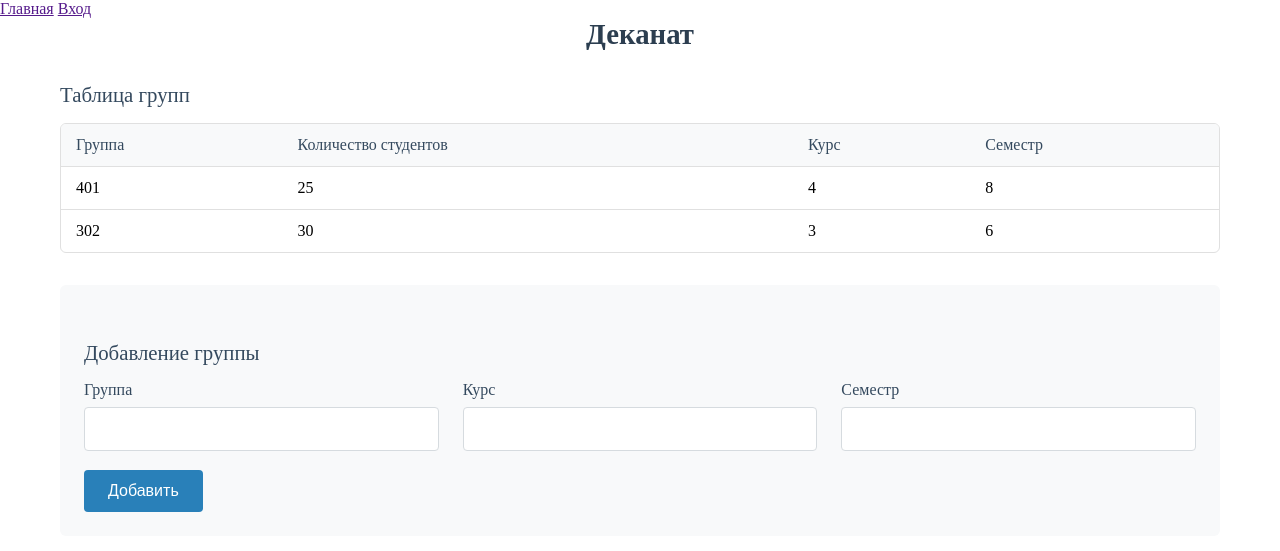
After one commit to karixCode/Server-praktika, a PHP site: template views/site/groups_manage.php in a window 1280 px wide. The commit adds this page. Shown: the top 551 px of the page. Run offline with PHP 8.4, Linux system fonts and the light colour scheme; the template is opened without the code that fills it, so the values that code supplies are empty.

Commit message:
groups manage page

```diff
--- a/app/Controller/Site.php
+++ b/app/Controller/Site.php
@@ -26,6 +26,11 @@ class Site
         return new View('site.students_manage');
     }
 
+    public function groups(): string
+    {
+        return new View('site.groups_manage');
+    }
+
     public function login(Request $request): string
     {
         //Если просто обращение к странице, то отобразить форму
--- a/routes/web.php
+++ b/routes/web.php
@@ -8,5 +8,7 @@ Route::add('GET', '/employees', [Controller\Site::class, 'employees'])
     ->middleware('admin');
 Route::add('GET', '/students', [Controller\Site::class, 'students'])
     ->middleware('auth');
+Route::add('GET', '/groups', [Controller\Site::class, 'groups'])
+    ->middleware('auth');
 Route::add(['GET', 'POST'], '/login', [Controller\Site::class, 'login']);
 Route::add('GET', '/logout', [Controller\Site::class, 'logout']);
--- /dev/null
+++ b/views/site/groups_manage.php
@@ -0,0 +1,156 @@
+<style>
+    .page-title {
+        text-align: center;
+        color: #2c3e50;
+        margin-bottom: 2rem;
+        font-size: 1.8rem;
+        font-weight: 600;
+    }
+
+    .section-title {
+        color: #34495e;
+        margin: 2rem 0 1rem;
+        font-size: 1.3rem;
+        font-weight: 500;
+    }
+
+    .groups-table-container {
+        max-height: 500px;
+        overflow-y: auto;
+        border: 1px solid #e0e0e0;
+        border-radius: 6px;
+        margin-bottom: 2rem;
+    }
+
+    .groups-table {
+        width: 100%;
+        border-collapse: collapse;
+    }
+
+    .groups-table th {
+        background-color: #f8f9fa;
+        padding: 12px 15px;
+        text-align: left;
+        font-weight: 500;
+        color: #34495e;
+        position: sticky;
+        top: 0;
+    }
+
+    .groups-table td {
+        padding: 12px 15px;
+        border-top: 1px solid #e0e0e0;
+    }
+
+    .groups-table tr:hover {
+        background-color: #f5f7fa;
+    }
+
+    .add-group-form {
+        background: #f8f9fa;
+        padding: 1.5rem;
+        border-radius: 6px;
+        margin-top: 2rem;
+    }
+
+    .form-row {
+        display: flex;
+        gap: 1.5rem;
+        margin-bottom: 1.2rem;
+    }
+
+    .form-group {
+        flex: 1;
+    }
+
+    .form-group label {
+        display: block;
+        margin-bottom: 0.5rem;
+        font-weight: 500;
+        color: #34495e;
+    }
+
+    .form-group input,
+    .form-group select {
+        width: 100%;
+        padding: 0.75rem;
+        border: 1px solid #d6dbdf;
+        border-radius: 4px;
+        font-size: 1rem;
+    }
+
+    .form-group input:focus,
+    .form-group select:focus {
+        border-color: #2980b9;
+        outline: none;
+    }
+
+    .submit-btn {
+        background-color: #2980b9;
+        color: white;
+        border: none;
+        padding: 0.75rem 1.5rem;
+        border-radius: 4px;
+        font-size: 1rem;
+        cursor: pointer;
+        transition: background-color 0.2s;
+    }
+
+    .submit-btn:hover {
+        background-color: #3498db;
+    }
+</style>
+
+<div class="container">
+    <h1 class="page-title">Деканат</h1>
+    <h2 class="section-title">Таблица групп</h2>
+
+    <div class="groups-table-container">
+        <table class="groups-table">
+            <thead>
+            <tr>
+                <th>Группа</th>
+                <th>Количество студентов</th>
+                <th>Курс</th>
+                <th>Семестр</th>
+            </tr>
+            </thead>
+            <tbody>
+            <tr>
+                <td>401</td>
+                <td>25</td>
+                <td>4</td>
+                <td>8</td>
+            </tr>
+            <tr>
+                <td>302</td>
+                <td>30</td>
+                <td>3</td>
+                <td>6</td>
+            </tr>
+            </tbody>
+        </table>
+    </div>
+
+    <div class="add-group-form">
+        <h2 class="section-title">Добавление группы</h2>
+        <form method="post">
+            <div class="form-row">
+                <div class="form-group">
+                    <label for="group">Группа</label>
+                    <input type="text" id="group" name="group" required>
+                </div>
+                <div class="form-group">
+                    <label for="course">Курс</label>
+                    <input type="number" id="course" name="course" min="1" max="6" required>
+                </div>
+                <div class="form-group">
+                    <label for="semester">Семестр</label>
+                    <input type="number" id="semester" name="semester" min="1" max="12" required>
+                </div>
+            </div>
+
+            <button type="submit" class="submit-btn">Добавить</button>
+        </form>
+    </div>
+</div>
```
